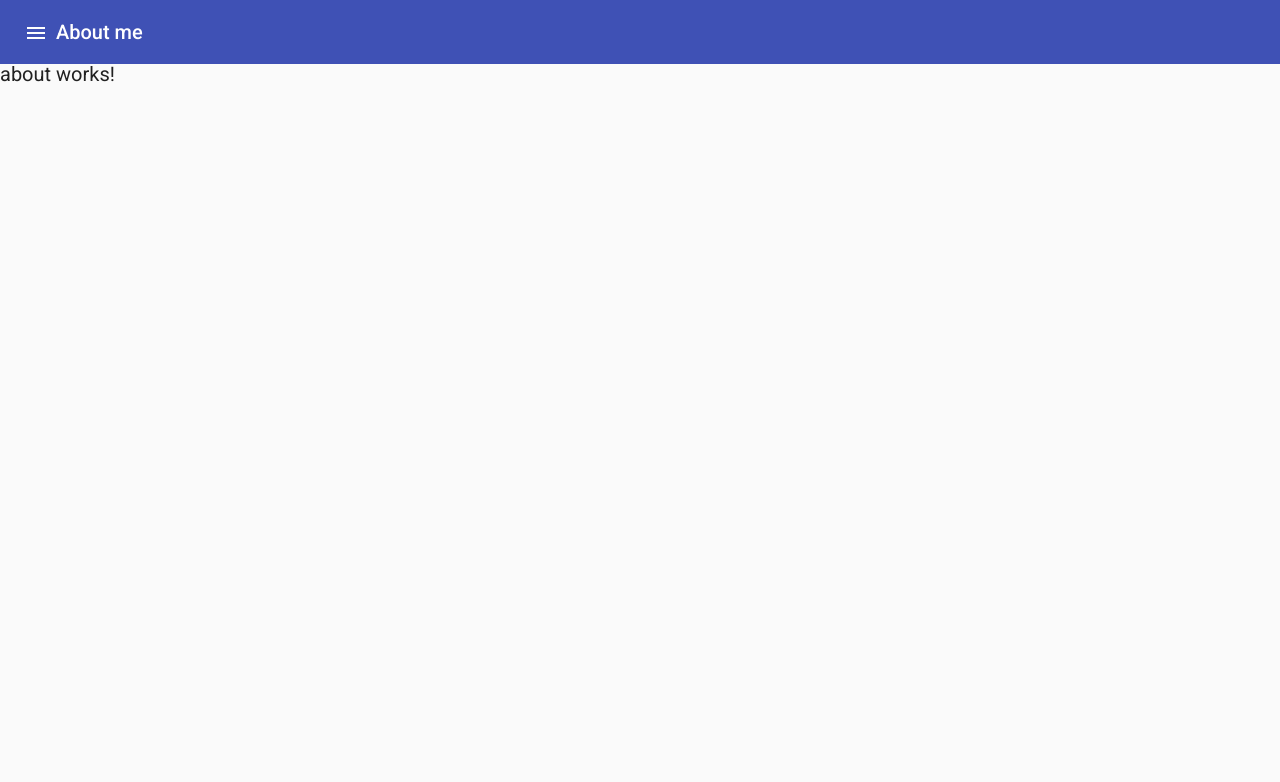
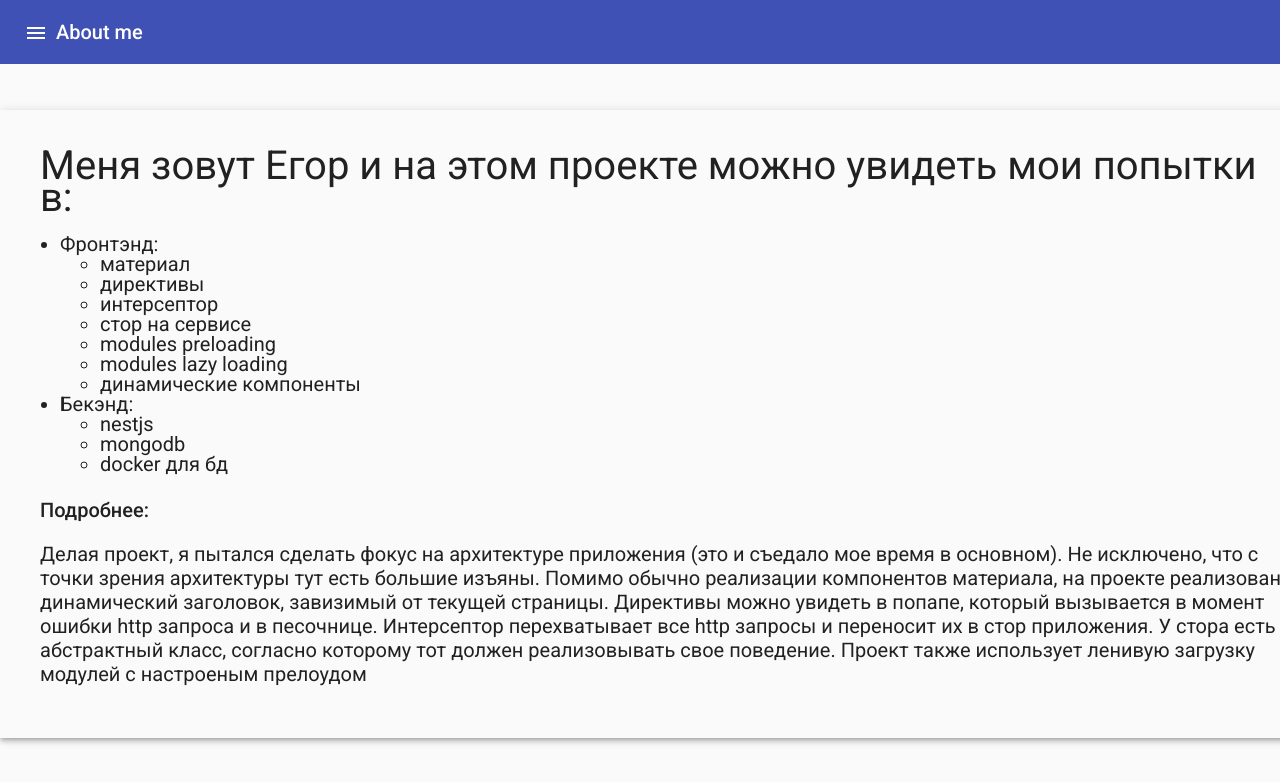
Before and after one commit to Atataika/my-app, an Angular app: page /about in a window 1280 px wide. Shown: the top 782 px of the page. Built offline with nearby package versions, Linux system fonts and the light colour scheme.

Commit message:
About me impl

```diff
--- a/src/app/main/components/about/about.component.html
+++ b/src/app/main/components/about/about.component.html
@@ -1 +1,31 @@
-<p>about works!</p>
+<div class="wrapper mat-elevation-z4">
+  <h1>Меня зовут Егор и на этом проекте можно увидеть мои попытки в:</h1>
+  <ul class="root-ul">
+    <li>Фронтэнд:
+      <ul class="ul__frontend">
+        <li>материал</li>
+        <li>директивы</li>
+        <li>интерсептор</li>
+        <li>стор на сервисе</li>
+        <li>modules preloading</li>
+        <li>modules lazy loading</li>
+        <li>динамические компоненты</li>
+      </ul>
+    </li>
+    <li>Бекэнд:
+      <ul class="ul__backend">
+        <li>nestjs</li>
+        <li>mongodb</li>
+        <li>docker для бд</li>
+      </ul>
+    </li>
+  </ul>
+
+  <h2>Подробнее:</h2>
+  <p>Делая проект, я пытался сделать фокус на архитектуре приложения (это и съедало мое время в основном).
+    Не исключено, что с точки зрения архитектуры тут есть большие изъяны. Помимо обычно реализации компонентов материала,
+    на проекте реализован динамический заголовок, завизимый от текущей страницы. Директивы можно увидеть в попапе,
+    который вызывается в момент ошибки http запроса и в песочнице. Интерсептор перехватывает все http запросы и переносит
+    их в стор приложения. У стора есть абстрактный класс, согласно которому тот должен реализовывать свое поведение. Проект
+    также использует ленивую загрузку модулей с настроеным прелоудом</p>
+</div>
--- a/src/app/main/components/about/about.component.scss
+++ b/src/app/main/components/about/about.component.scss
@@ -0,0 +1,36 @@
+:host {
+  font-size: 20px;
+  display: grid;
+  grid-template-columns: 1fr;
+  height: 90%;
+  justify-items: center;
+  align-items: center;
+}
+
+.wrapper {
+  padding: 40px;
+
+  h1 {
+    font-size: 40px;
+  }
+
+  .root-ul {
+    padding-left: 20px;
+  }
+
+  ul {
+    &__frontend {
+      margin: 10px;
+    }
+
+    &__backend {
+      margin: 10px;
+    }
+  }
+
+  p {
+    width: 1250px;
+    line-height: 1.2em;
+    word-wrap: break-word;
+  }
+}
--- a/src/app/main/components/about/about.component.ts
+++ b/src/app/main/components/about/about.component.ts
@@ -1,15 +1,8 @@
-import { Component, OnInit } from '@angular/core';
+import { Component } from '@angular/core';
 
 @Component({
   selector: 'app-about',
   templateUrl: './about.component.html',
   styleUrls: ['./about.component.scss']
 })
-export class AboutComponent implements OnInit {
-
-  constructor() { }
-
-  ngOnInit(): void {
-  }
-
-}
+export class AboutComponent {}
```
